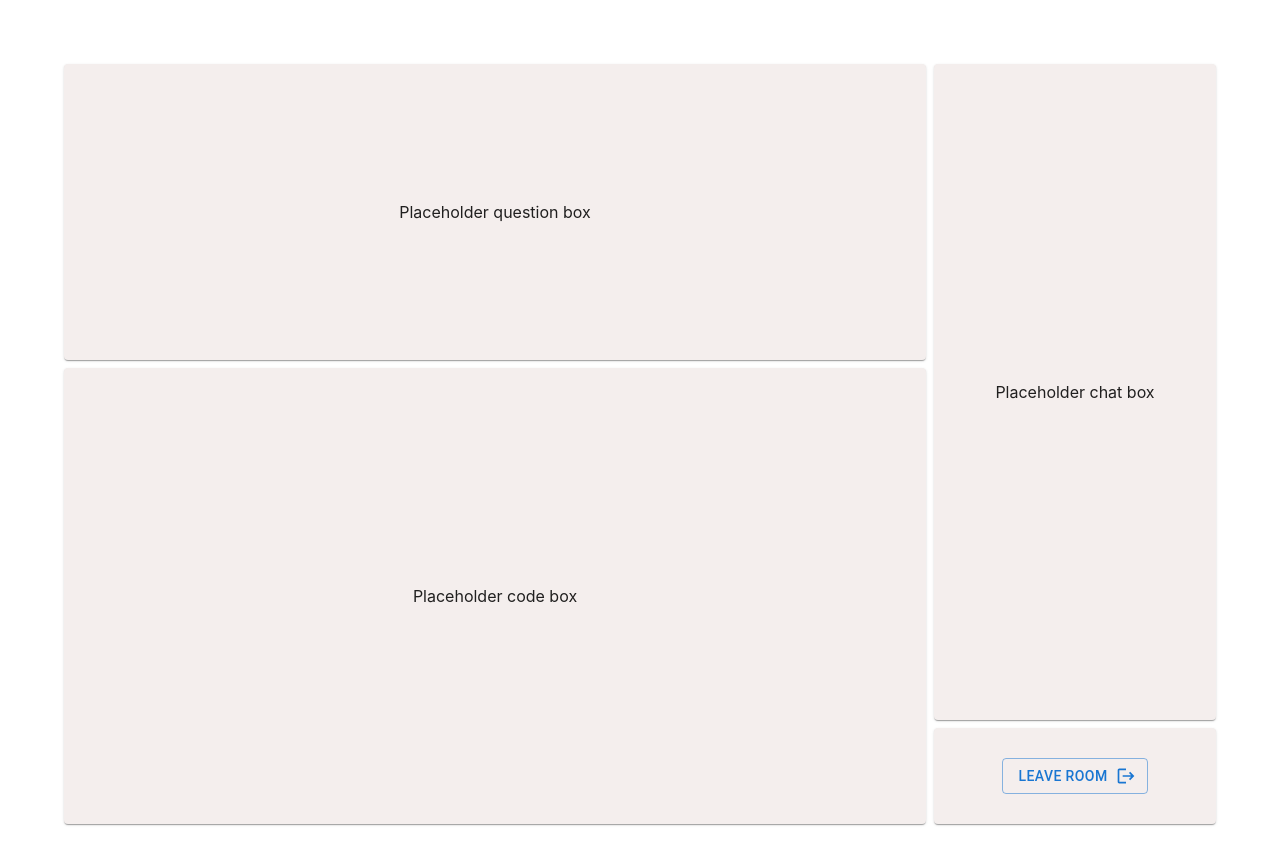
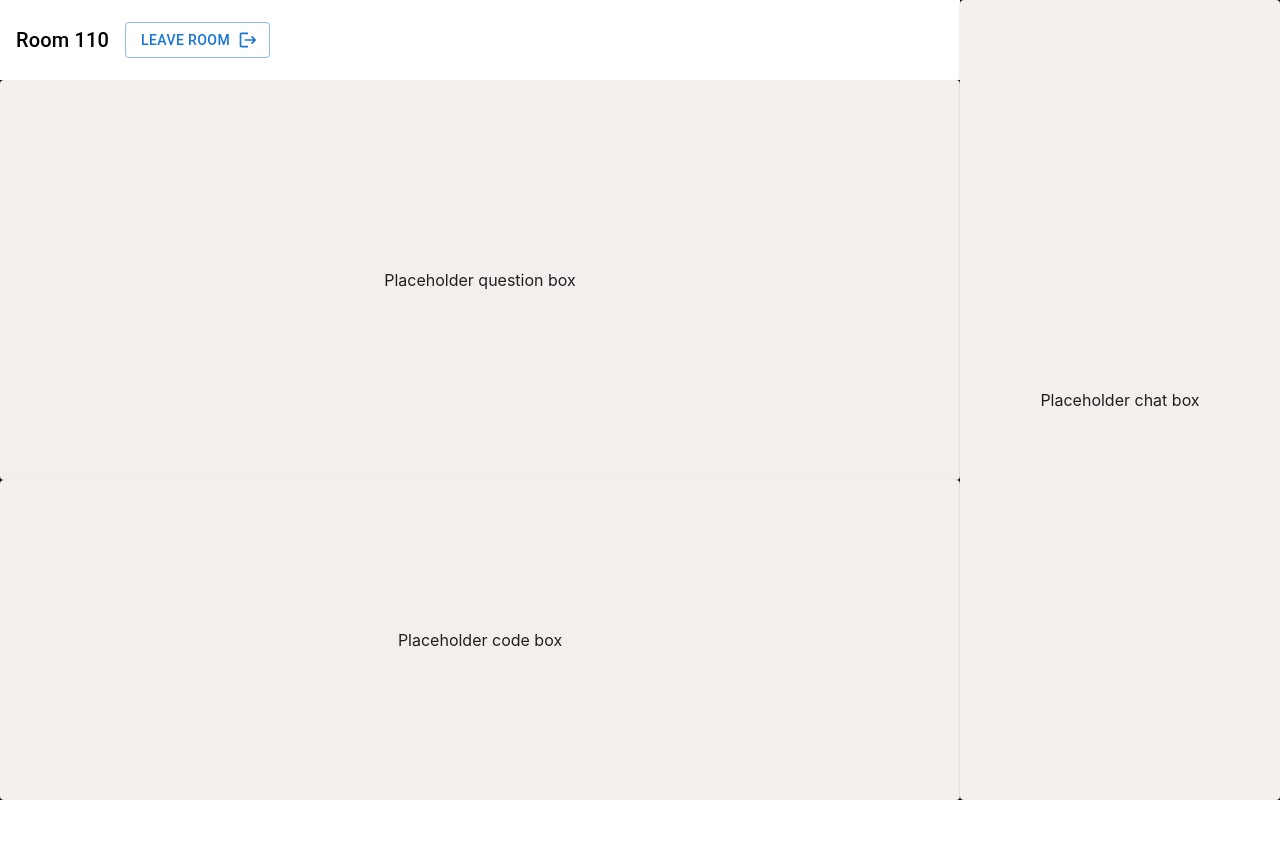
Before and after one commit to Punpun1643/PeerPrep-frontend, a React (Create React App) app in the folder frontend/: page /roompage in a window 1280 px wide. Shown: the top 864 px of the page. After the commit the page ends 800 px from the top, so only its background shows below. Built offline with nearby package versions, Linux system fonts and the light colour scheme.

Commit message:
Modify layout according to feedback

```diff
--- a/frontend/src/App.js
+++ b/frontend/src/App.js
@@ -7,7 +7,7 @@ import {Box} from "@mui/material";
 function App() {
     return (
         <div className="App">
-            <Box display={"flex"} flexDirection={"column"} padding={"4rem"}>
+            {/* <Box display={"flex"} flexDirection={"column"} padding={"4rem"}> */}
                 <Router>
                     <Routes>
                         <Route exact path="/" element={<Navigate replace to="/signup" />}></Route>
@@ -16,7 +16,7 @@ function App() {
                         <Route path="/roompage" element={<RoomPage/>}></Route>
                     </Routes>
                 </Router>
-            </Box>
+            {/* </Box> */}
         </div>
     );
 }
--- a/frontend/src/components/MatchingService/RoomPage.js
+++ b/frontend/src/components/MatchingService/RoomPage.js
@@ -5,6 +5,7 @@ import Button from '@mui/material/Button';
 import Grid from '@mui/material/Grid';
 import Paper from '@mui/material/Paper';
 import Stack from '@mui/material/Stack';
+import Typography from "@mui/material/Typography";
 import LogoutIcon from '@mui/icons-material/Logout';
 
 
@@ -13,7 +14,6 @@ import LogoutIcon from '@mui/icons-material/Logout';
 const Item = styled(Paper)(({ theme }) => ({
     display: 'flex',
     backgroundColor: '#f4eeed',
-    padding: theme.spacing(1),
     textAlign: 'center',
     alignItems: 'center',
     justifyContent: "center"
@@ -21,33 +21,34 @@ const Item = styled(Paper)(({ theme }) => ({
 
 export default function RoomPage() {
     return (
-        <Box>
-            <Grid container spacing={1}>
+        //<Box sx={{backgroundColor: 'blue'}}
+            <Grid container spacing={0} sx={{backgroundColor:'black', width:'100vw', height:'100vh', margin: '0px'}}>
                 {/* left panel */}
                 <Grid item xs={8} md={9}>
-                    <Stack spacing={1}>
+                    <Stack spacing={0}>
+                        {/* room number and leave room button */}
+                        <Box sx={{height: "10vh", display:'flex', justifyContent:'flex-start', alignItems:'center', backgroundColor: 'white'}}>
+                            <Typography variant="h6" sx={{margin: 2}}> Room 110 </Typography>
+                            <Button variant="outlined" endIcon={<LogoutIcon />}>
+                              Leave Room
+                            </Button>
+                        </Box>
                         {/* question box */}
-                        <Item sx={{height: "35vh"}}>Placeholder question box</Item>
+                        <Item sx={{height: "50vh"}}>Placeholder question box</Item>
                         {/*code box */}
-                        <Item sx={{height: "55vh"}}>Placeholder code box</Item>
+                        <Item sx={{height: "40vh"}}>Placeholder code box</Item>
                     </Stack>
                 </Grid>
 
                 {/* right panel */}
-                <Grid item xs={4} md={3}>
-                    <Stack spacing={1}>
+                <Grid item xs={4} md={3} sx={{height: "100vh"}}>
+                    <Stack spacing={0}>
                         {/* chat box */}
-                        <Item sx={{height: "80vh"}}>Placeholder chat box</Item>
-                        {/* leave box */}
-                        <Item sx={{height: "10vh"}}>
-                            <Button variant="outlined" endIcon={<LogoutIcon />}>
-                              Leave Room
-                            </Button>
-                        </Item>
+                        <Item sx={{height: "100vh"}}>Placeholder chat box</Item>
                     </Stack>
                 </Grid>
 
             </Grid>
-        </Box>
+       // </Box>
     )
 }
```
